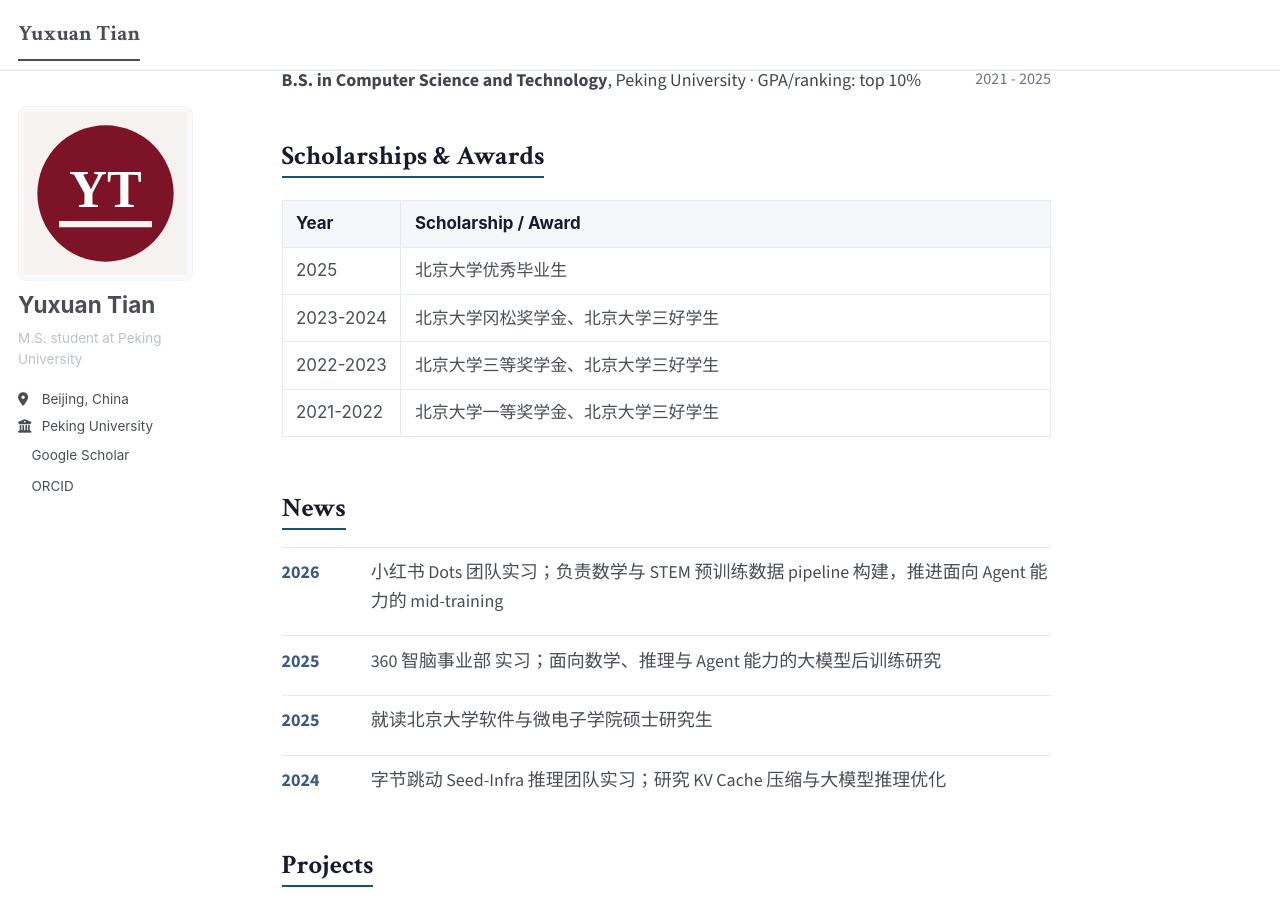
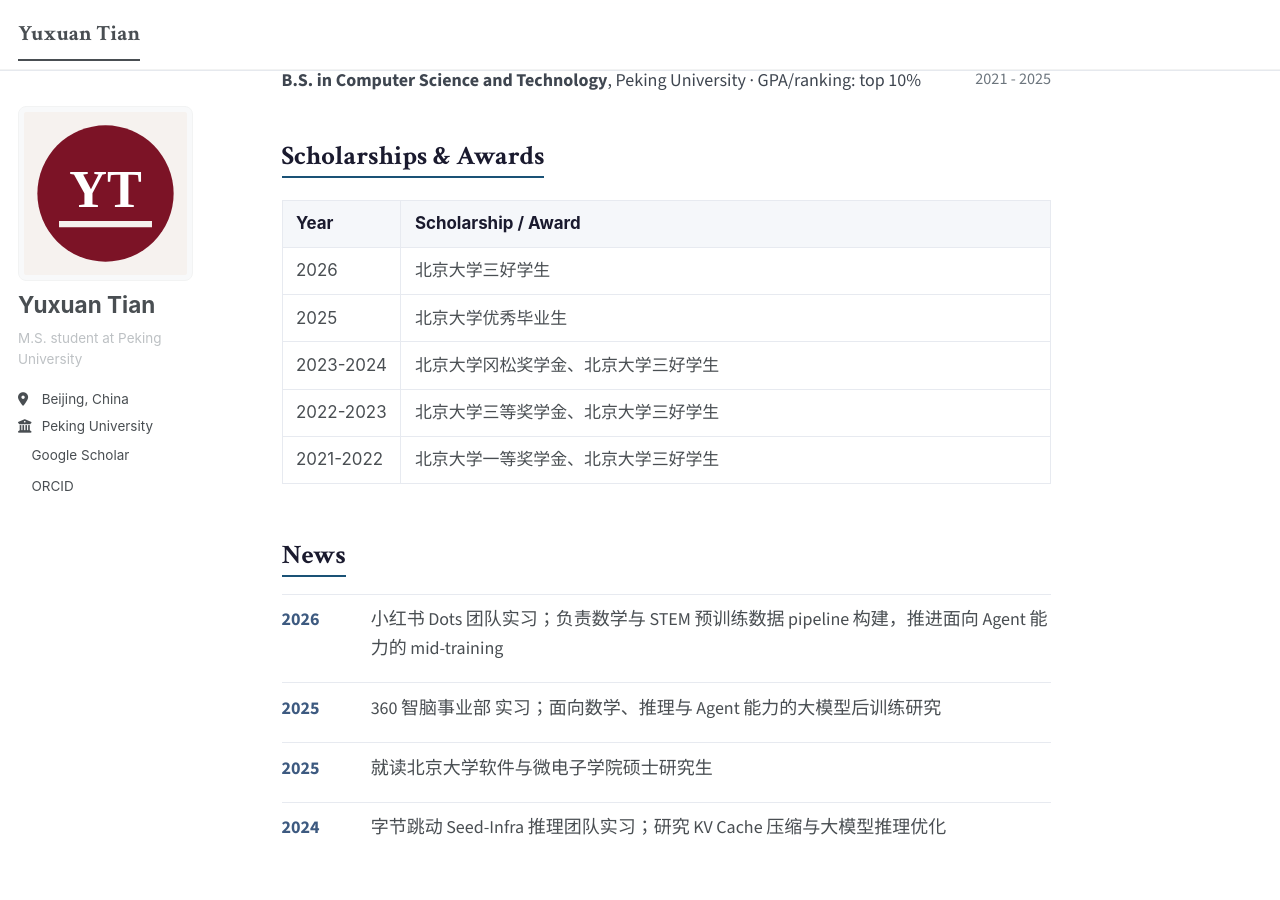
Before and after one commit to meowameowameow/meowameowameow.github.io, a Jekyll site: the page built from _pages/about.md, in a window 1280 px wide and 900 px high, scrolled down 749 px. Built offline with Jekyll 4.4.1, drawn with Linux system fonts in a browser that asks for light colours; a style sheet for code colours, icons or effects is not loaded.

Commit message:
添加2026年北京大学三好学生荣誉

```diff
--- a/_pages/about.md
+++ b/_pages/about.md
@@ -53,6 +53,7 @@ hide_title: true
 
 | Year | Scholarship / Award |
 | --- | --- |
+| 2026 | 北京大学三好学生 |
 | 2025 | 北京大学优秀毕业生 |
 | 2023-2024 | 北京大学冈松奖学金、北京大学三好学生 |
 | 2022-2023 | 北京大学三等奖学金、北京大学三好学生 |
```
